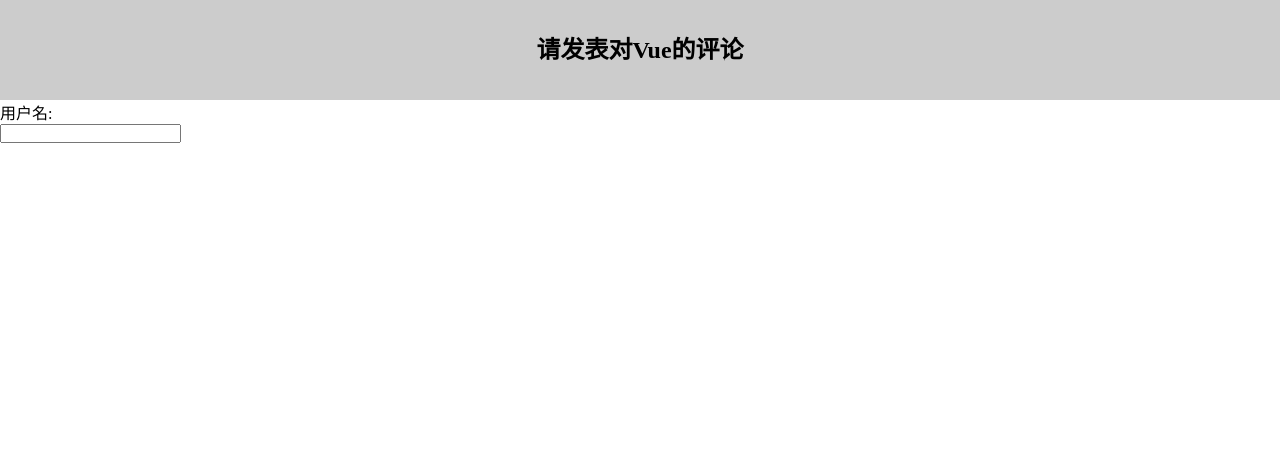
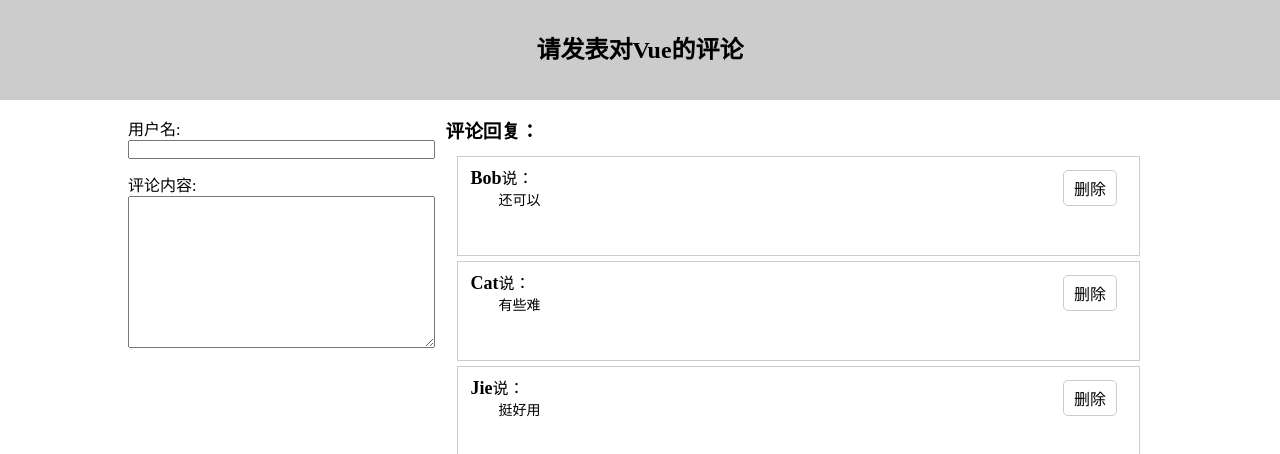
Before and after one commit to liuyuemozhu/technique-tree, a Vue app in the folder comment-demo/: page / in a window 1280 px wide. Shown: the top 454 px of the page. Built offline with nearby package versions, Linux system fonts and the light colour scheme.

Commit message:
修改Add、Header、App组件，添加Comment、Item-comment、Main组件

```diff
--- a/comment-demo/src/App.vue
+++ b/comment-demo/src/App.vue
@@ -1,22 +1,21 @@
 <template>
   <div id="app">
     <Header />
-    <Add />
+    <Main />
   </div>
 </template>
 
 <script>
 import Header from './components/Header'
-import Add from './components/Add'
+import Main from './components/Main'
 
 export default {
   name: 'App',
   components: {
     Header,
-    Add
+    Main
   }
 }
 </script>
 
-<style>
-</style>
+<style></style>
--- a/comment-demo/src/components/Add.vue
+++ b/comment-demo/src/components/Add.vue
@@ -1,8 +1,12 @@
 <template>
   <div class="add-container">
-    <span>{{msg}}</span>
+    <span>{{ msg }}</span>
     <br />
     <input type="text" />
+    <br />
+    <span>{{ content }}</span>
+    <br />
+    <textarea name="" id="" cols="30" rows="10"></textarea>
   </div>
 </template>
 
@@ -11,11 +15,24 @@ export default {
   name: 'Add',
   data() {
     return {
-      msg: '用户名:'
+      msg: '用户名:',
+      content: '评论内容:'
     }
   }
 }
 </script>
 
-<style>
+<style scoped lang="scss">
+.add-container {
+  // border: 1px solid blue;
+  display: inline-block;
+  width: 30%;
+  input:first-of-type {
+    margin-bottom: 1em;
+    width: 100%;
+  }
+  textarea {
+    width: 100%;
+  }
+}
 </style>
--- /dev/null
+++ b/comment-demo/src/components/Comment.vue
@@ -0,0 +1,42 @@
+<template>
+  <div class="comment-container">
+    <h3>{{ msg }}</h3>
+    <ul>
+      <Item
+        v-for="(comment, index) in comments"
+        :key="index"
+        :comment="comment"
+      />
+    </ul>
+  </div>
+</template>
+
+<script>
+import Item from './Item-comment'
+
+export default {
+  name: 'Comment',
+  // 声明接收属性：这个属性就会成为组件对象的属性。以下方式只指定属性名
+  props: ['comments'],
+  data() {
+    return {
+      msg: '评论回复：'
+    }
+  },
+  components: {
+    Item
+  }
+}
+</script>
+
+<style scoped lang="scss">
+.comment-container {
+  // border: 1px solid red;
+  float: right;
+  width: 69%;
+  ul {
+    // border: 1px solid blue;
+    padding: 8px 12px;
+  }
+}
+</style>
--- /dev/null
+++ b/comment-demo/src/components/Item-comment.vue
@@ -0,0 +1,61 @@
+<template>
+  <li>
+    <div class="item-comment">
+      <div class="btn-div">{{ delete_content }}</div>
+      <p class="user">
+        <span>{{ comment.name }}</span
+        ><span>说：</span>
+      </p>
+      <p class="content">
+        <span>{{ comment.content }}</span>
+      </p>
+    </div>
+  </li>
+</template>
+
+<script>
+export default {
+  name: 'Item-comment',
+  // 声明接收属性：指定属性名和属性值类型
+  props: {
+    comment: Object
+  },
+  data() {
+    return {
+      delete_content: '删除'
+    }
+  }
+}
+</script>
+
+<style scoped lang="scss">
+li {
+  list-style: none;
+  .item-comment {
+    height: 100px;
+    border: 1px solid #ccc;
+    margin: 5px 0;
+    padding: 8px 12px;
+    .btn-div {
+      border: 1px solid #ccc;
+      border-radius: 5px;
+      width: fit-content;
+      padding: 5px 10px;
+      float: right;
+      margin-right: 10px;
+      margin-top: 5px;
+    }
+    .user {
+      width: fit-content;
+      span:first-of-type {
+        font-size: 18px;
+        font-weight: bold;
+      }
+    }
+    .content {
+      font-size: 14px;
+      text-indent: 2em;
+    }
+  }
+}
+</style>
--- /dev/null
+++ b/comment-demo/src/components/Main.vue
@@ -0,0 +1,37 @@
+<template>
+  <div class="main-container">
+    <Add />
+    <Comment :comments="comments" />
+  </div>
+</template>
+
+<script>
+import Add from './Add'
+import Comment from './Comment'
+
+export default {
+  name: 'Main',
+  data() {
+    return {
+      comments: [
+        { name: 'Bob', content: '还可以' },
+        { name: 'Cat', content: '有些难' },
+        { name: 'Jie', content: '挺好用' }
+      ]
+    }
+  },
+  components: {
+    Add,
+    Comment
+  }
+}
+</script>
+
+<style scoped lang="scss">
+$main-width: 80%;
+.main-container {
+  width: $main-width;
+  // border: 1px solid red;
+  margin: 1em auto;
+}
+</style>
```
Also changed, not shown: comment-demo/src/components/Header.vue (+4 -4 lines).
